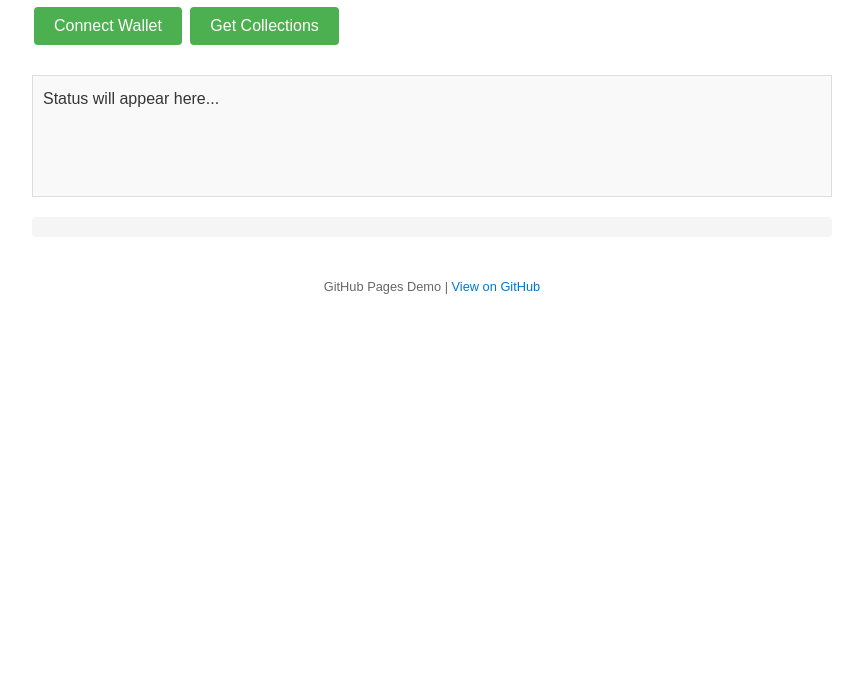
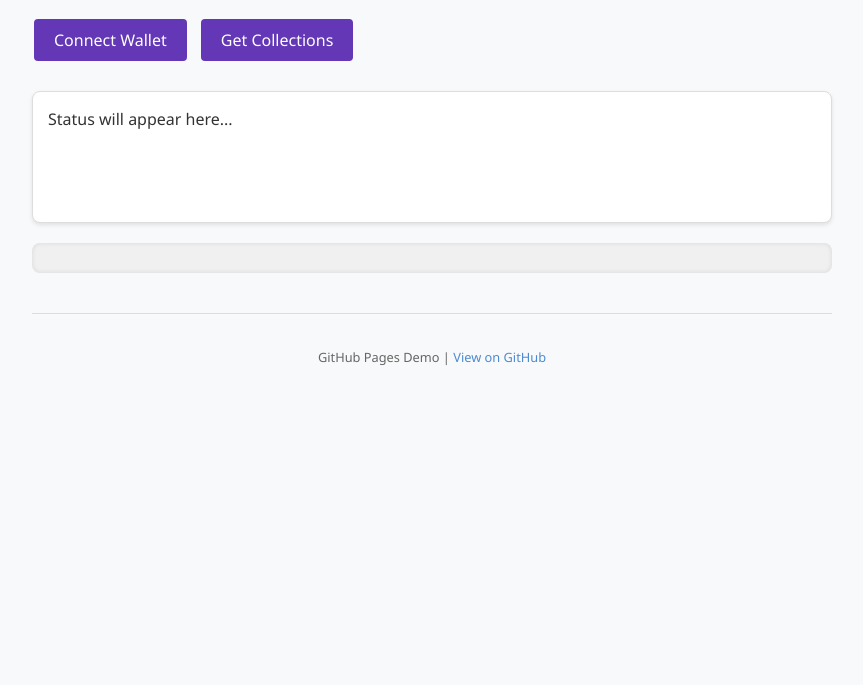
Before and after one commit to timeless-residents/handson-immutable-x, a website: page index.html in a window 1280 px wide. Shown: the part 115-800 px from the top of the page, without its empty margins (208-1071 px from the left). Drawn offline with nearby package versions, Linux system fonts and the light colour scheme.

Commit message:
Improve design and fix GitHub Actions deployment script

```diff
--- a/index.html
+++ b/index.html
@@ -7,15 +7,29 @@
   <meta name="description" content="Simple example of connecting to Immutable X API and MetaMask wallet">
   <link rel="stylesheet" href="https://cdn.jsdelivr.net/npm/water.css@2/out/water.min.css">
   <style>
+    :root {
+      --primary-color: #6337b5;
+      --secondary-color: #4e8ad0;
+      --accent-color: #a162e8;
+      --background-color: #f8f9fa;
+      --text-color: #333;
+    }
     body {
-      font-family: Arial, sans-serif;
+      font-family: 'Segoe UI', Tahoma, Geneva, Verdana, sans-serif;
       line-height: 1.6;
       max-width: 800px;
       margin: 0 auto;
       padding: 20px;
+      background-color: var(--background-color);
+      color: var(--text-color);
+    }
+    h1 {
+      color: var(--primary-color);
+      border-bottom: 2px solid var(--accent-color);
+      padding-bottom: 10px;
     }
     button {
-      background-color: #4CAF50;
+      background-color: var(--primary-color);
       border: none;
       color: white;
       padding: 10px 20px;
@@ -26,6 +40,10 @@
       margin: 10px 2px;
       cursor: pointer;
       border-radius: 4px;
+      transition: background-color 0.3s;
+    }
+    button:hover {
+      background-color: var(--accent-color);
     }
     button:disabled {
       background-color: #cccccc;
@@ -33,22 +51,38 @@
     }
     #status {
       margin: 20px 0;
-      padding: 10px;
+      padding: 15px;
       border: 1px solid #ddd;
-      background-color: #f9f9f9;
+      background-color: white;
       min-height: 100px;
+      border-radius: 8px;
+      box-shadow: 0 2px 4px rgba(0,0,0,0.1);
     }
     pre {
-      background-color: #f5f5f5;
-      padding: 10px;
-      border-radius: 4px;
+      background-color: #f0f0f0;
+      padding: 15px;
+      border-radius: 8px;
       overflow-x: auto;
+      box-shadow: inset 0 0 5px rgba(0,0,0,0.1);
     }
     .footer {
       margin-top: 40px;
       text-align: center;
       font-size: 0.8em;
       color: #666;
+      border-top: 1px solid #ddd;
+      padding-top: 20px;
+    }
+    .actions {
+      display: flex;
+      gap: 10px;
+    }
+    a {
+      color: var(--secondary-color);
+      text-decoration: none;
+    }
+    a:hover {
+      text-decoration: underline;
     }
   </style>
 </head>
@@ -69,13 +103,7 @@
   </div>
 
   <!-- Include configuration script first -->
-  <script>
-    // Global configuration that can be overridden by deployment environment
-    window.imxConfig = {
-      apiUrl: 'https://api.sandbox.immutable.com/v1',
-      publishableKey: 'YOUR_PUBLISHABLE_KEY'
-    };
-  </script>
+  <!-- Configuration will be injected here by GitHub Actions -->
 
   <!-- Include required libraries -->
   <script src="https://cdn.jsdelivr.net/npm/ethers@5.7.2/dist/ethers.umd.min.js"></script>
```
Also changed, not shown: .github/workflows/deploy.yml.
